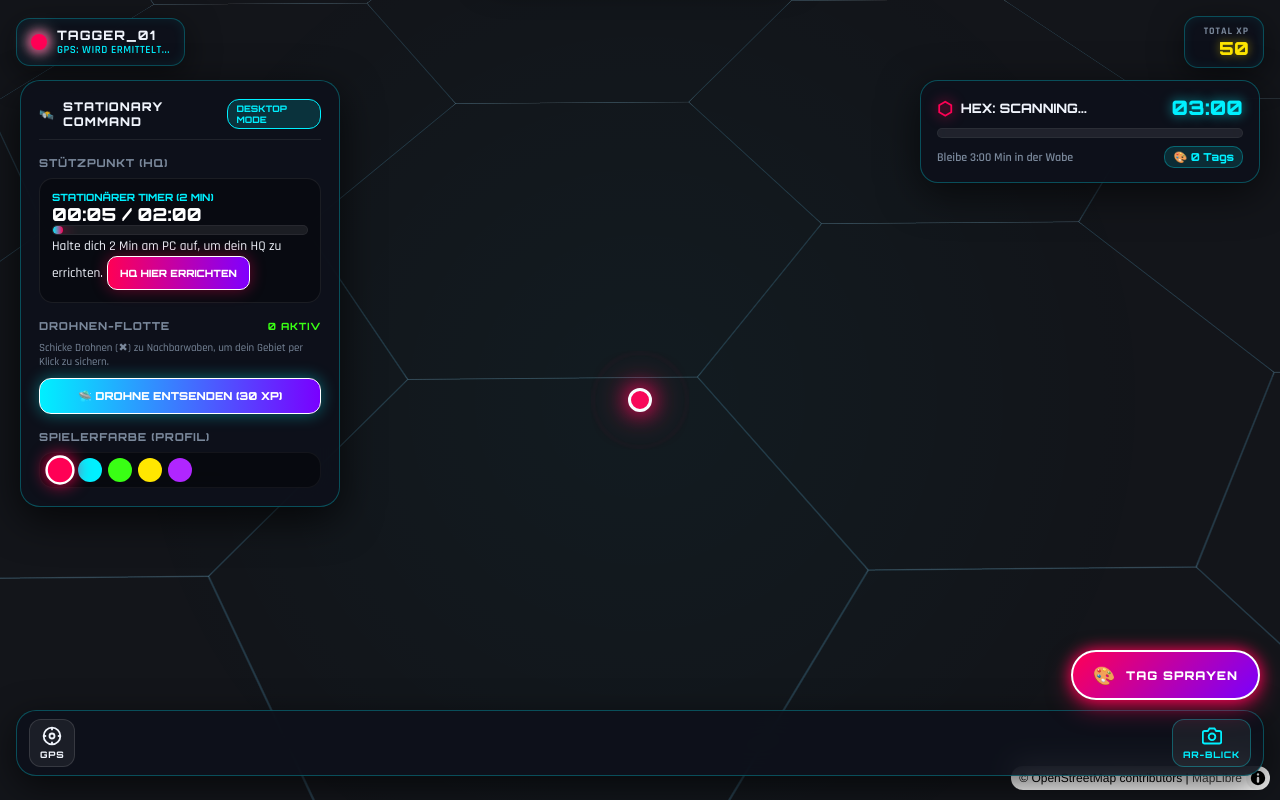
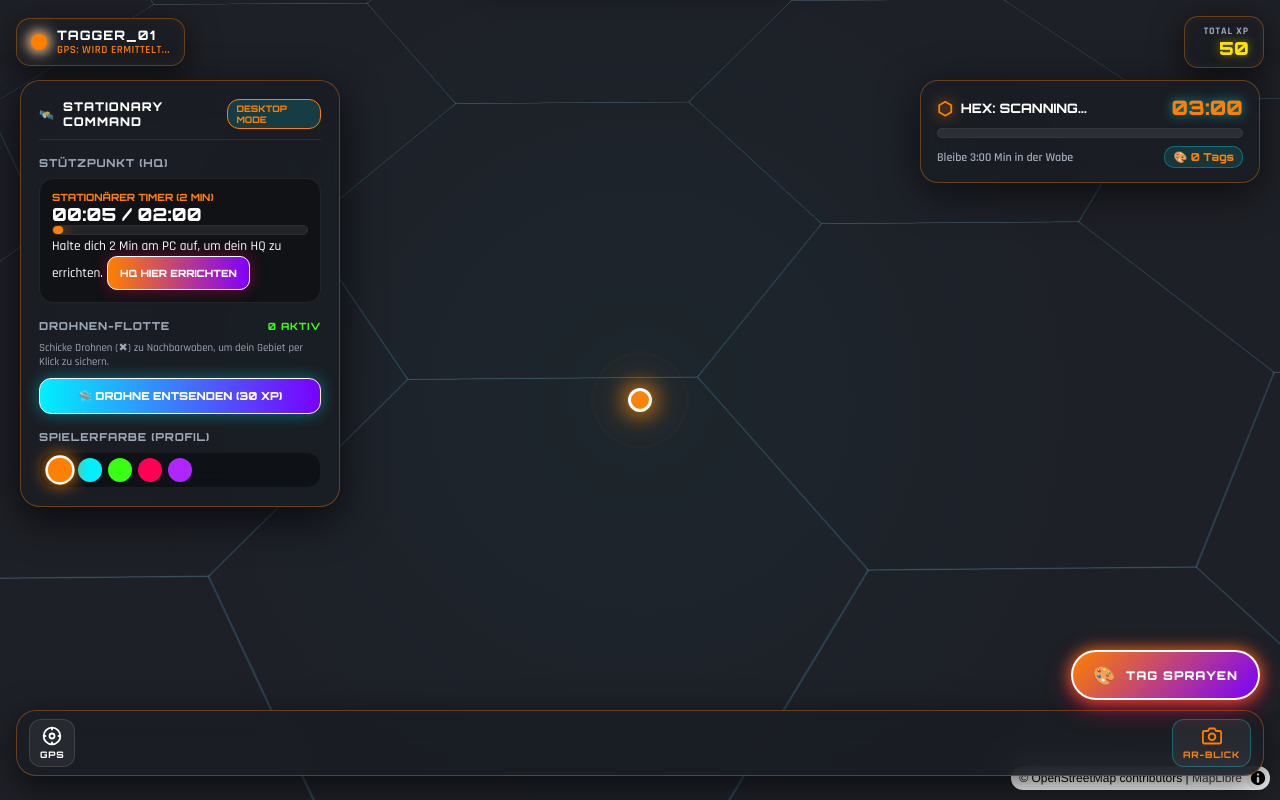
Before and after one commit to rubirubsen/hexTag, a website built with Vite: page index.html in a window 1280 px wide. Built offline with nearby package versions, Linux system fonts and the light colour scheme; no server answers.

Commit message:
style: apply Anthracite background, #ff8000 neon orange accent, and white text theme

```diff
--- a/index.html
+++ b/index.html
@@ -112,10 +112,10 @@
     <div class="cmd-section">
       <div class="section-title">SPIELERFARBE (PROFIL)</div>
       <div class="color-picker-group">
-        <button class="color-btn active" style="--c: #ff0055;" data-color="#ff0055" title="Neon Pink"></button>
+        <button class="color-btn active" style="--c: #ff8000;" data-color="#ff8000" title="Cyber Orange"></button>
         <button class="color-btn" style="--c: #00f0ff;" data-color="#00f0ff" title="Cyber Cyan"></button>
         <button class="color-btn" style="--c: #39ff14;" data-color="#39ff14" title="Acid Green"></button>
-        <button class="color-btn" style="--c: #ffe600;" data-color="#ffe600" title="Volt Yellow"></button>
+        <button class="color-btn" style="--c: #ff0055;" data-color="#ff0055" title="Neon Pink"></button>
         <button class="color-btn" style="--c: #b026ff;" data-color="#b026ff" title="Purple Ray"></button>
       </div>
     </div>
@@ -140,10 +140,10 @@
     </button>
 
     <div class="color-picker-group mobile-only-colors">
-      <button class="color-btn active" style="--c: #ff0055;" data-color="#ff0055" title="Neon Pink"></button>
+      <button class="color-btn active" style="--c: #ff8000;" data-color="#ff8000" title="Cyber Orange"></button>
       <button class="color-btn" style="--c: #00f0ff;" data-color="#00f0ff" title="Cyber Cyan"></button>
       <button class="color-btn" style="--c: #39ff14;" data-color="#39ff14" title="Acid Green"></button>
-      <button class="color-btn" style="--c: #ffe600;" data-color="#ffe600" title="Volt Yellow"></button>
+      <button class="color-btn" style="--c: #ff0055;" data-color="#ff0055" title="Neon Pink"></button>
       <button class="color-btn" style="--c: #b026ff;" data-color="#b026ff" title="Purple Ray"></button>
     </div>
 
--- a/src/main.js
+++ b/src/main.js
@@ -14,7 +14,7 @@ const DRONE_DEPLOY_COST_XP = 30;
 
 // Persistent Player Color
 const SAVED_COLOR_KEY = 'hextag_user_color';
-let userColor = localStorage.getItem(SAVED_COLOR_KEY) || '#ff0055';
+let userColor = localStorage.getItem(SAVED_COLOR_KEY) || '#ff8000';
 document.documentElement.style.setProperty('--user-color', userColor);
 
 // State
--- a/src/style.css
+++ b/src/style.css
@@ -1,11 +1,12 @@
 :root {
-  --bg-color: #07090e;
-  --panel-bg: rgba(13, 17, 27, 0.88);
-  --panel-border: rgba(0, 240, 255, 0.28);
-  --user-color: #ff0055;
-  --accent-cyan: #00f0ff;
-  --text-main: #f0f4fc;
-  --text-dim: #7a889b;
+  --bg-color: #12151c;
+  --panel-bg: rgba(26, 29, 36, 0.90);
+  --panel-border: rgba(255, 128, 0, 0.35);
+  --user-color: #ff8000;
+  --accent-orange: #ff8000;
+  --accent-cyan: #ff8000;
+  --text-main: #ffffff;
+  --text-dim: #9da8b6;
   --font-display: 'Orbitron', -apple-system, BlinkMacSystemFont, sans-serif;
   --font-body: 'Rajdhani', -apple-system, BlinkMacSystemFont, sans-serif;
 }
@@ -73,7 +74,7 @@ body, html {
   backdrop-filter: blur(14px);
   -webkit-backdrop-filter: blur(14px);
   border: 1px solid var(--panel-border);
-  box-shadow: 0 8px 32px rgba(0, 0, 0, 0.5), inset 0 0 12px rgba(0, 240, 255, 0.08);
+  box-shadow: 0 8px 32px rgba(0, 0, 0, 0.6), inset 0 0 12px rgba(255, 128, 0, 0.08);
   border-radius: 14px;
   padding: 8px 14px;
   display: flex;
```
